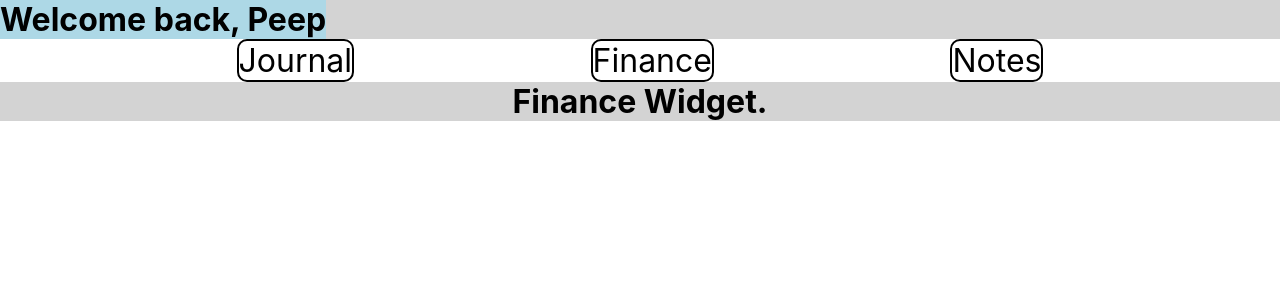
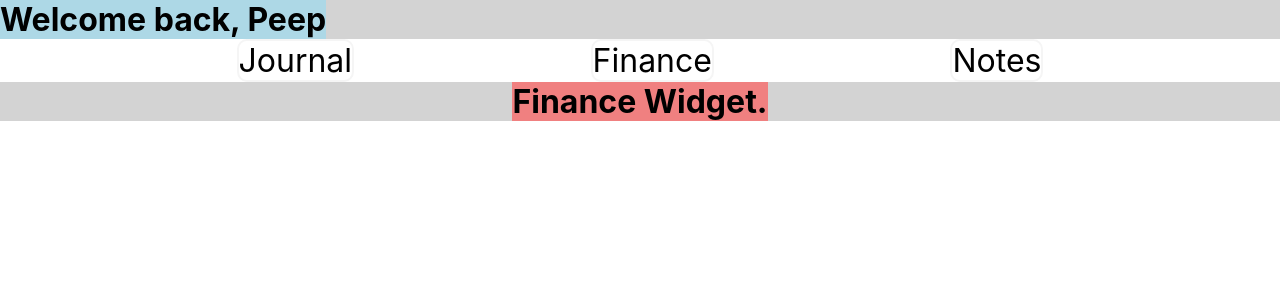
Before and after one commit to arn-foto/encrypt-me, a React (Create React App) app in the folder encrypt-me/: page /finance in a window 1280 px wide. Shown: the top 300 px of the page. Built offline with nearby package versions, Linux system fonts and the light colour scheme.

Commit message:
+ Add financeWidget style file

```diff
--- a/encrypt-me/src/Body/styles.js
+++ b/encrypt-me/src/Body/styles.js
@@ -14,11 +14,12 @@ const LinkBody = styled.div`
 		font-size: 2em;
 		color: black;
 		text-decoration: none;
-		border: 2px solid black;
+		border: 2px solid whitesmoke;
 		border-radius: 10px;
 		:hover {
 			opacity: 0.9;
 			background-color: whitesmoke;
+			cursor: pointer;
 		}
 	}
 `;
--- a/encrypt-me/src/Components/FinanceWidget/index.js
+++ b/encrypt-me/src/Components/FinanceWidget/index.js
@@ -1,9 +1,12 @@
 import React from "react";
+import { FinanceContainer } from "./styles";
 
 function FinanceWidget() {
 	return (
 		<div>
-			<h1>Finance Widget.</h1>
+			<FinanceContainer>
+				<h1>Finance Widget.</h1>
+			</FinanceContainer>
 		</div>
 	);
 }
--- /dev/null
+++ b/encrypt-me/src/Components/FinanceWidget/styles.js
@@ -0,0 +1,7 @@
+import styled from "styled-components";
+
+const FinanceContainer = styled.div`
+	background-color: lightcoral;
+`;
+
+export { FinanceContainer };
```
